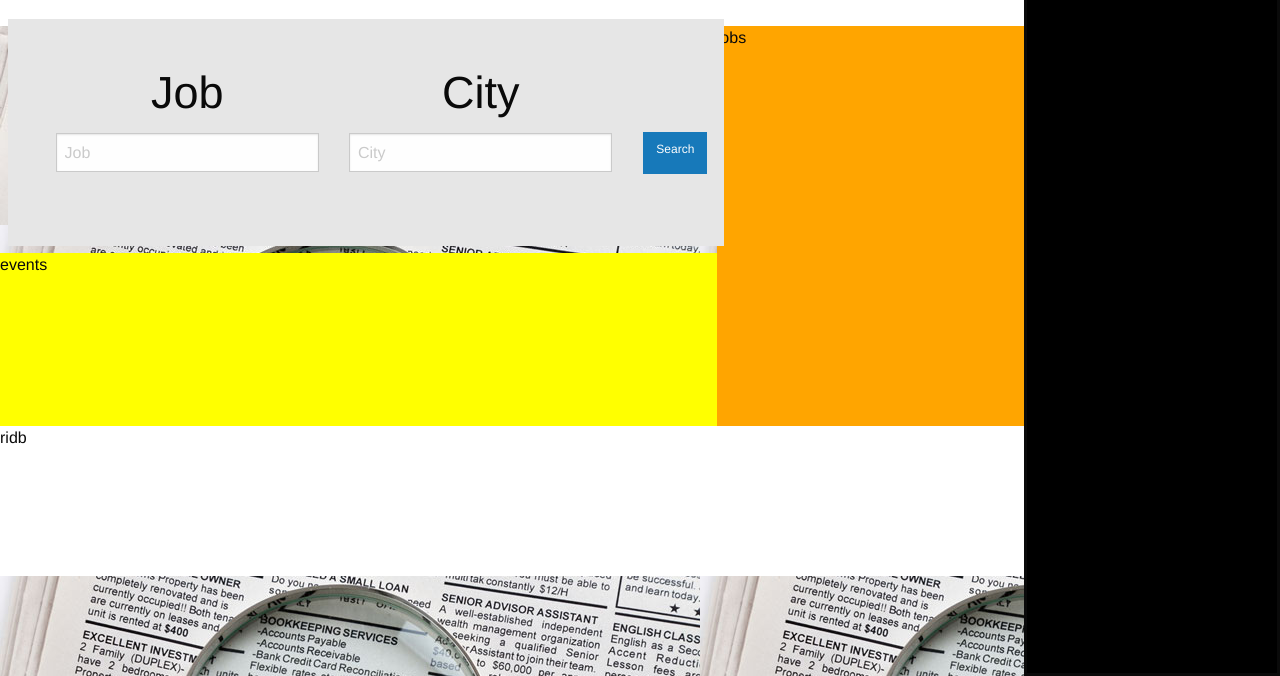
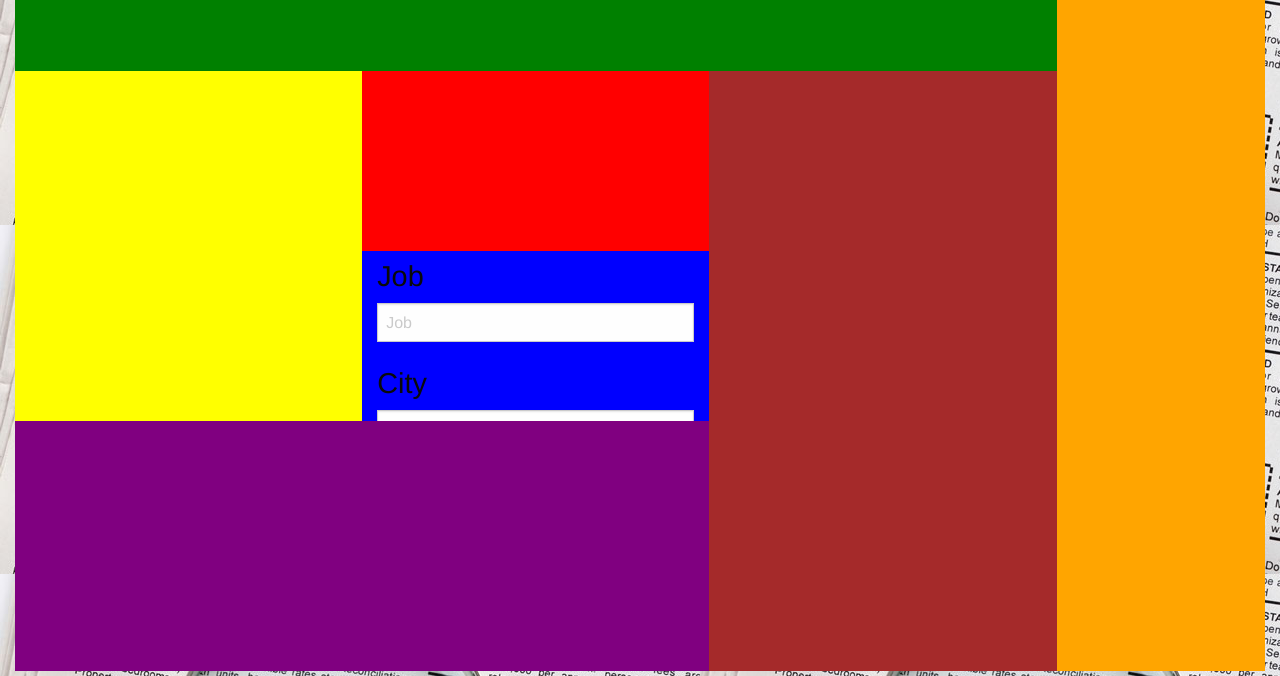
Before and after one commit to matt75kelly/Project-1, a plain HTML site: page index.html in a window 1280 px wide. Shown: the part 124-800 px from the top of the page. Drawn offline with nearby package versions, Linux system fonts and the light colour scheme; some packages are replaced by stand-ins of ours.

Commit message:
made adjustments to the layout to utilize foundation flex grid

```diff
--- a/assets/css/app.css
+++ b/assets/css/app.css
@@ -10,12 +10,12 @@
 }
 
 
-.submit {
+/* .submit {
     top: 96px;
     position: relative;
     height: 42px;
 
-}
+} */
 
 
 .card-divider {
@@ -53,7 +53,7 @@
 
 
 .labelFont {
-    font-size: 45px;
+    font-size: 1.8rem;
 }
 
 #test {
@@ -65,11 +65,11 @@ body {
 }
 
 #qoL-Board {
-    height: 150px;
+ /*   height: 150px;
     width: 80%;
     text-align: center;
     background-color: white;
-    /* visibility: hidden; */
+    visibility: hidden; */
 }
 
 .sidebar {
--- a/index.html
+++ b/index.html
@@ -11,66 +11,57 @@
 </head>
 
 <body>
-  <div class="backgroundimg">
-
-    <div id="qoL-Board" style="overflow-y: scroll">
+  <h1 id="appTitle">DMJLS: Does My Job Location Satisfy</h1>
+  <div class="grid-container fluid">
+    <div class="grid-x">
+      <div class="grid-y medium-10" style="height: 90vh">
+        <div class="cell medium-2" id="qoL-board" style="background-color: green">
 
         </div>
-
-    <div class="sidebar">
+        <div class="grid-x medium-10">
+          <div class="grid-y medium-8" style="height: 75vh">
+            <div class="grid-x medium-7">
+              <div class="cell medium-6" id="map-board" style="background-color: yellow">
 
               </div>
+              <div class="grid-y medium-6" style="height:45vh">
+                <div class="cell medium-6" id="rec-board" style="background-color: red">
 
-  <!-- <div class="mapsDiv"></div> -->
-
-  <div class="jobsDiv">
-jobs
                 </div>
-
-  <div class="eventful">
-    events
-  </div>
-
-<div class="ridb">
-ridb
-</div>
-
-    <form>
-      <div class="row" data-equalizer data-equalize-on="medium">
-        <div class="small-12 medium-6 large-3 columns">
-          <div class="card text-center" data-equalizer-watch>
-            <div class="card-divider">
-              <div class="card-section">
+                <div class="cell medium-6" style="background-color: blue">         <form>
                       <div class="grid-container">
-                  <div class="grid-x grid-padding-x">
-                    <div class="medium-6 cell">
+                        <div class="grid-x">
+                          <div class="cell">
                             <label class="labelFont">Job
-                        <input id="user-query" type="text" placeholder="Job">
+                              <input type="text" id="user-job" placeholder="Job">
                             </label>
                           </div>
-                    <div class="medium-6 cell">
+                          <div class="cell">
                             <label class="labelFont">City
-                        <input id="user-city" type="text" placeholder="City">
+                              <input type="text" id="user-city" placeholder="City">
                             </label>
                           </div>
+                          <input type="submit" class="button submit" value="Search">
+                        </div>
+                      </div>
+                    </form>
+                </div>
+              </div>
+            </div>
+            <div class="cell medium-5" id="event-board" style="background-color: purple">
+
+            </div>
+          </div>
+          <div class="cell medium-4" id="job-board" style="background-color: brown">
 
           </div>
         </div>
       </div>
-              <a class="small button submit" href="#0">Search</a>
-    </form>
-    </div>
-
-
-
-
-
-    <div id="rec-Board" style="overflow-y: scroll">
+      <div class ="cell medium-2" id="fav-board" style="background-color: orange">
 
       </div>
-
-
-
+    </div>
+  </div>
 
 
     <script src="https://maps.googleapis.com/maps/api/js?key=AIzaSyCSLsqN8z44jKgX4xaAgv0twaDwuDfSQv8" async defer></script>
```
Lines whose indentation alone changed are shown as unchanged.
